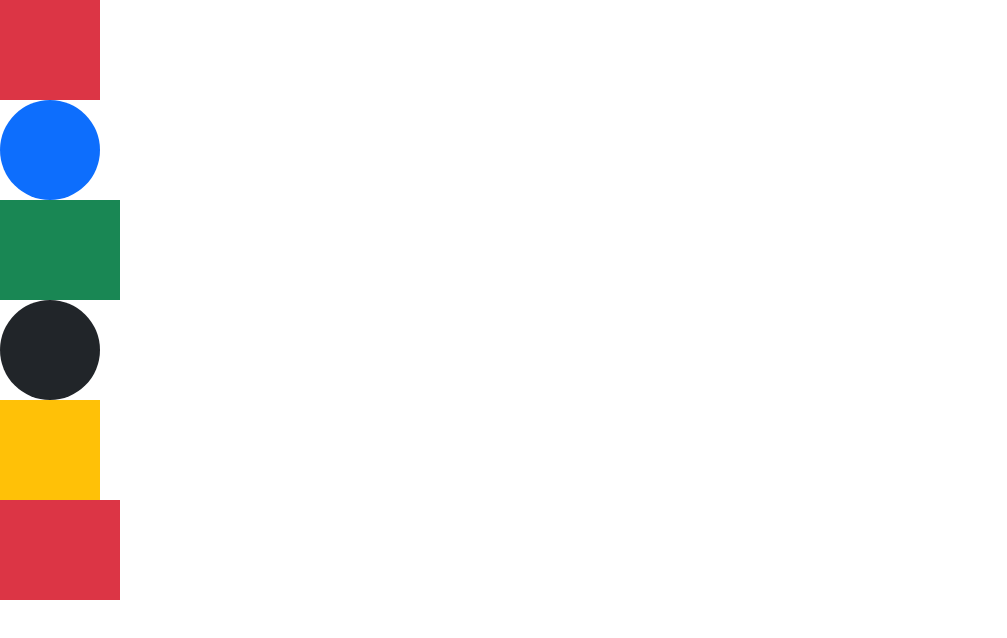
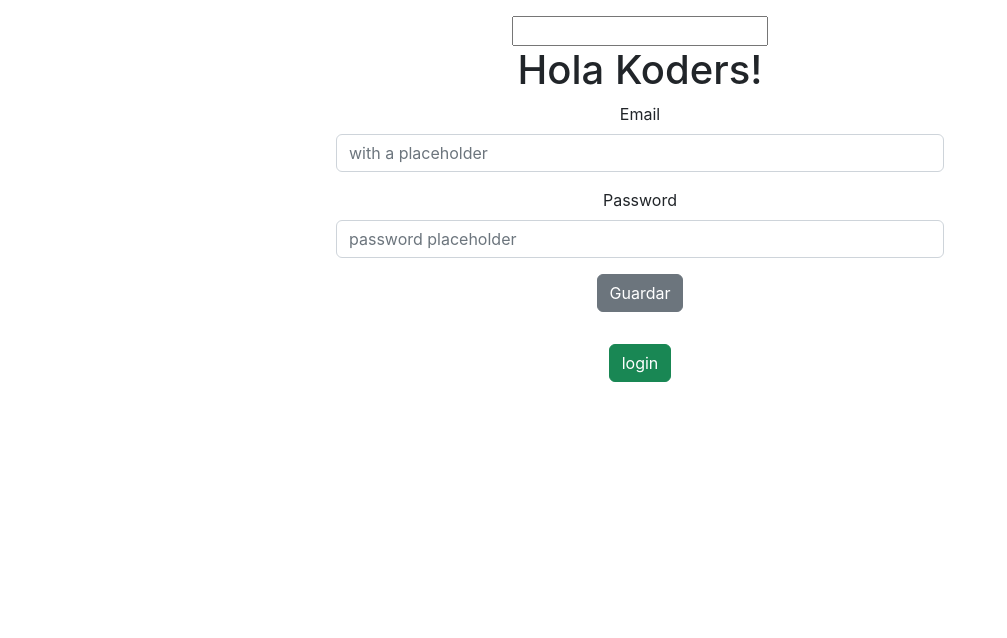
Before and after one commit to disection/react-test, a React (Create React App) app: page / in a window 1280 px wide. Shown: the top 638 px of the page, without its empty margins (0-1007 px from the left). Built offline with nearby package versions, Linux system fonts and the light colour scheme.

Commit message:
excercise events&states dinamic Title, buttons login

```diff
--- a/src/App.js
+++ b/src/App.js
@@ -1,14 +1,74 @@
 import './App.css';
-import ShapeDiv from './Componets/Shape';
-import finalShapes from './assets/shapes'
+import { useState } from 'react'
+import { Form, Label, Input, FormGroup, Button } from 'reactstrap';
+
 
 function App() {
+  //let userData = {}
+  const [title, setTitle] = useState('Hola Koders!')
+  const [isLogged, setIsLogged] = useState(false)
+  // title = 'hola koders'
+  /* const setTitle = (valor) => {
+    title = valor
+  }*/
+  const inputHandler = event =>{
+    setTitle(event.target.value)
+  }
+  const logingHandler = event => {
+    setIsLogged(true)
+  }
+
+  const logutHandler =event =>{
+    setIsLogged(false)
+  }
+
+  const saveHandler = event =>{
+    event.preventDefault()
+    alert('guardando datos')
+  }
   return (
     <div className="App">
-       { finalShapes.map( shape => (
-         <ShapeDiv shape={shape.shape} color={shape.color}/>
-        ) )
-      }
+        <div className="w-50 p-3 m-auto">
+          <Form>
+            <input type="text" onChange={inputHandler}/>
+            <h1>{title}</h1>
+            <FormGroup>
+              <Label for="exampleEmail">
+                Email
+              </Label>
+              <Input
+                id="exampleEmail"
+                name="email"
+                placeholder="with a placeholder"
+                type="email"
+                onChange={inputHandler}
+              />
+            </FormGroup>
+            <FormGroup>
+              <Label for="examplePassword">
+                Password
+              </Label>
+              <Input
+                id="examplePassword"
+                name="password"
+                placeholder="password placeholder"
+                type="password"
+              />
+            </FormGroup>
+            <Button type="button" onClick={saveHandler}>
+              Guardar
+            </Button>
+          </Form>
+        </div>
+
+        <div className="w-50 p-3 m-auto">
+          { !isLogged && <Button type="button" className="btn btn-success" onClick={logingHandler}>
+            login
+          </Button>}
+          { isLogged &&<Button type="button" className="btn btn-warning" onClick={logutHandler}>
+            Sign
+          </Button>}
+        </div>
     </div>
   )
 }
```
